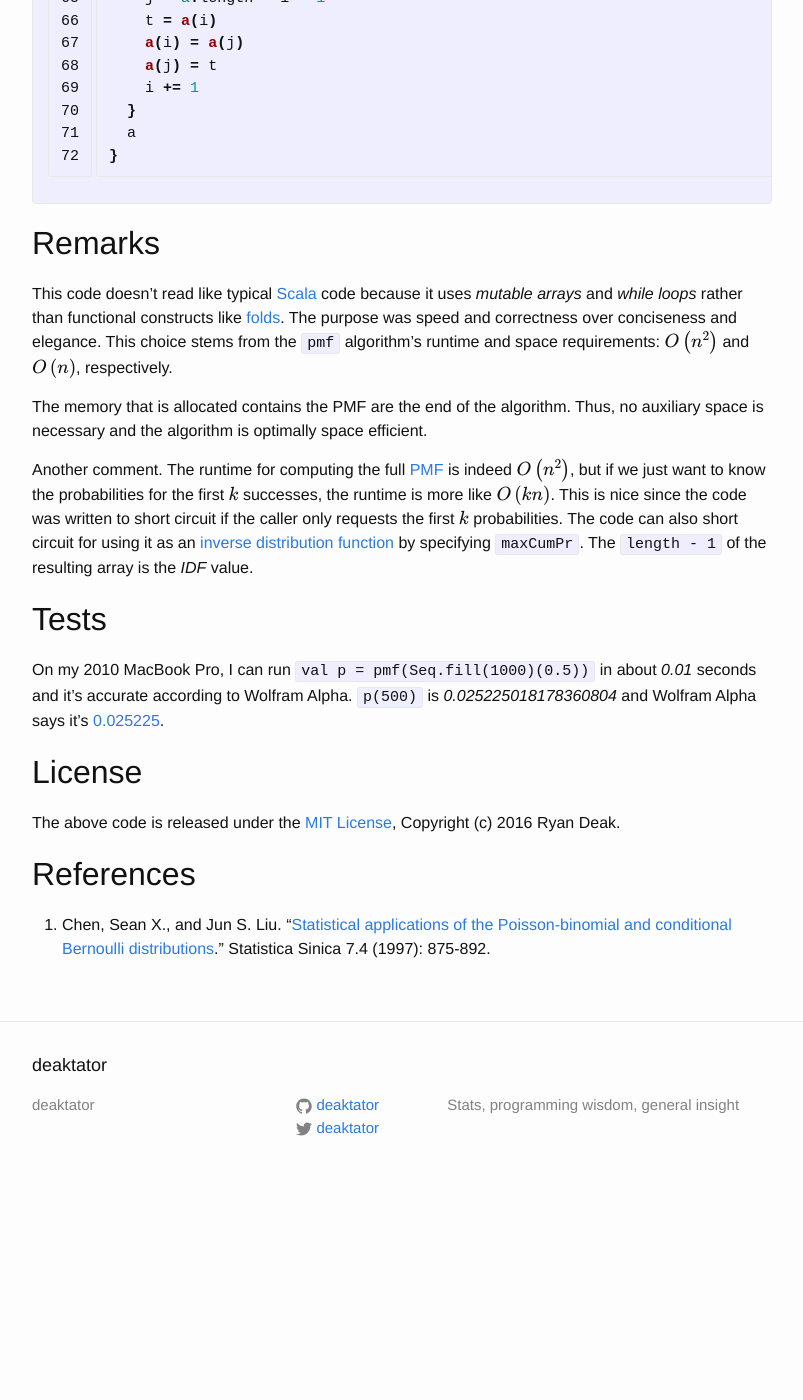
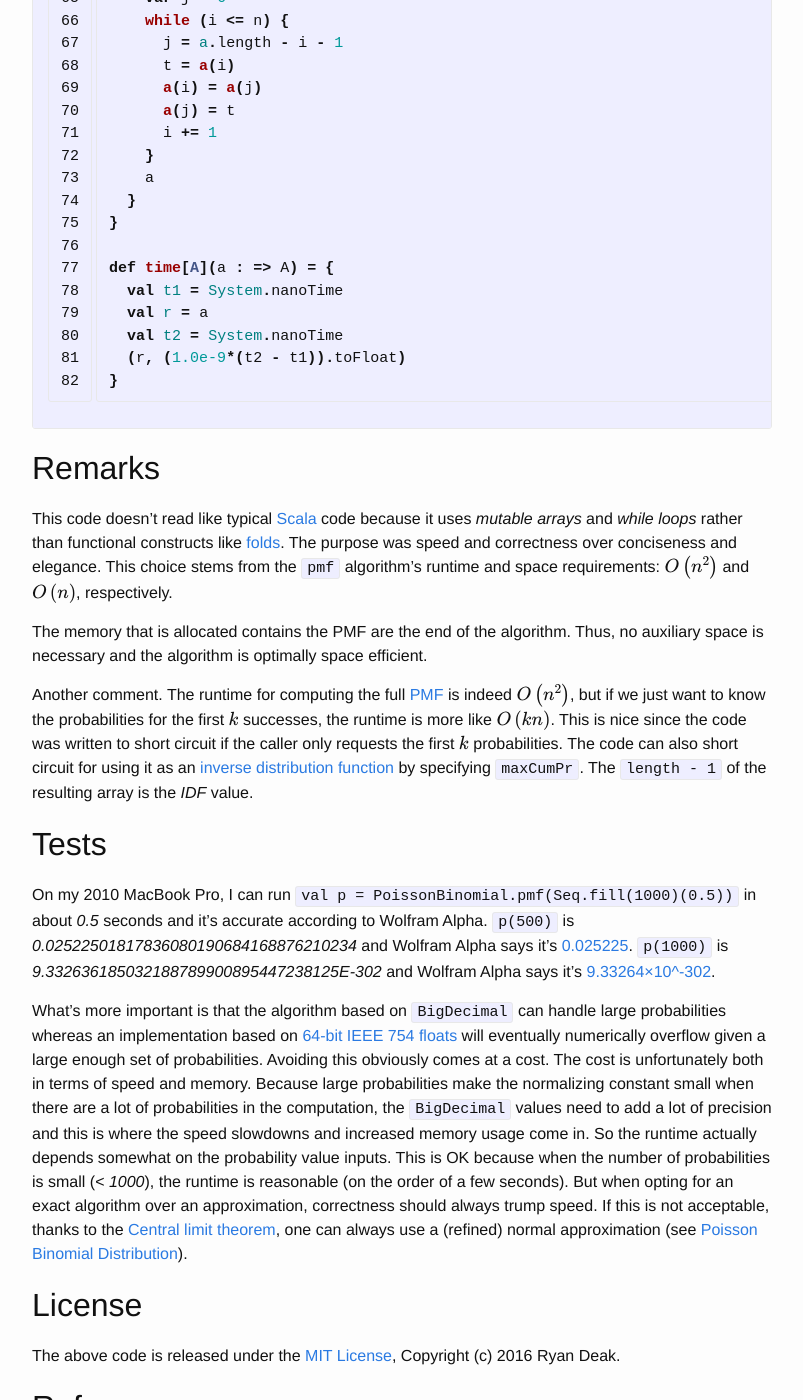
Before and after one commit to deaktator/deaktator.github.io, a Jekyll site: the page built from _posts/2016-02-12-poisson-binomial-revisited.md, in a window 1280 px wide and 1400 px high, scrolled down 2969 px. Shown: the whole window, without its empty margins (238-1041 px from the left). Built offline with Jekyll 4.4.1, drawn with Linux system fonts in a browser that asks for light colours; formulas are drawn with MathJax 3; before the commit the page ends 4168 px from its top, so only the background shows below that; some of the changed text lies outside the part shown.

Commit message:
Changed code to use BigDecimal and added commentary to reflect this.

```diff
--- a/_posts/2016-02-12-poisson-binomial-revisited.md
+++ b/_posts/2016-02-12-poisson-binomial-revisited.md
@@ -65,77 +65,86 @@
 {% highlight scala linenos %}
 // Scala Code
 
-def pmf(pr: TraversableOnce[Double]): Array[Double] = pmf(pr, Int.MaxValue, 2)
+object PoissonBinomial {
+  val zero = BigDecimal(0)
+  val one = BigDecimal(1)
 
-def pmf(pr: TraversableOnce[Double], maxN: Int, maxCumPr: Double): Array[Double] = {
-  require(0 <= maxN)
+  def pmf(pr: TraversableOnce[Double]): Array[BigDecimal] = pmf(pr, Int.MaxValue, 2)
 
-  // This auxiliary array, w, isn't necessary for the algorithm to
-  // work correctly but memoization saves redundant computation.
-  // Since we are using it, we can base all subsequent computation
-  // on w and make pr a TraversableOnce.
-  val w = pr.map(p => p / (1 - p)).toIndexedSeq
-  val n = w.size
-  val mN = math.min(maxN, n)
-  val z = w.foldLeft(1d)((s, w) => s / (1 + w))
-  val r = Array.fill(n + 1)(1d)
+  def pmf(pr: TraversableOnce[Double], maxN: Int, maxCumPr: Double): Array[BigDecimal] = {
+    require(0 <= maxN)
 
-  r(n) = z
+    // This auxiliary array, w, isn't necessary for the algorithm to
+    // work correctly but memoization saves redundant computation.
+    // Since we are using it, we can base all subsequent computation
+    // on w and make pr a TraversableOnce.
+    val w = pr.map{p =>
+      val x = BigDecimal(p)
+      x / (1 - x)
+    }.toIndexedSeq
+    val n = w.size
+    val mN = math.min(maxN, n)
+    val z = w.foldLeft(one)((s, w) => s / (w + one))
+    val r = Array.fill(n + 1)(one)
 
-  var i = 1
-  var j = 0
-  var k = 0
-  var m = 0
-  var s = 0d
-  var cumPr = r(n)
+    r(n) = z
 
-  while(cumPr < maxCumPr && i <= mN) {
-    s = 0;  j = 0;  m = n - i;  k = i - 1
+    var i = 1
+    var j = 0
+    var k = 0
+    var m = 0
+    var s = zero
+    var cumPr = r(n)
 
-    while (j <= m) {
-      s += r(j) * w(k + j)
-      r(j) = s
-      j += 1
+    while(cumPr < maxCumPr && i <= mN) {
+      s = zero;  j = 0;  m = n - i;  k = i - 1
+
+      while (j <= m) {
+        s += r(j) * w(k + j)
+        r(j) = s
+        j += 1
+      }
+
+      r(j - 1) *= z
+      cumPr += r(j - 1)
+
+      i += 1
     }
 
-    r(j - 1) *= z
-    cumPr += r(j - 1)
-
-    i += 1
+    finalizeR(r, i, n)
   }
 
-  finalizeR(r, i, n)
+  def finalizeR(r: Array[BigDecimal], i: Int, n: Int) = {
+    if (i <= n) {
+      val smallerR = new Array[BigDecimal](i)
+      System.arraycopy(r, n - i + 1, smallerR, 0, i)
+      reverse(smallerR)
+    }
+    else reverse(r)
+  }
+
+  def reverse[A](a: Array[A]): Array[A] = {
+    val n = a.length / 2
+    var i = 0
+    var t = a(0)
+    var j = 0
+    while (i <= n) {
+      j = a.length - i - 1
+      t = a(i)
+      a(i) = a(j)
+      a(j) = t
+      i += 1
+    }
+    a
+  }
 }
 
-def finalizeR(r: Array[Double], i: Int, n: Int) = {
-  val j = r.lastIndexWhere(x => java.lang.Double.isNaN(x) ||
-                                java.lang.Double.isInfinite(x))
-  if (j != -1)
-    throw new NumberFormatException(s"Numerical overflow detected: r[$j] = ${r(j)}")
-
-  if (i <= n) {
-    val smallerR = new Array[Double](i)
-    System.arraycopy(r, n - i + 1, smallerR, 0, i)
-    reverse(smallerR)
-  }
-  else reverse(r)
+def time[A](a : => A) = {
+  val t1 = System.nanoTime
+  val r = a
+  val t2 = System.nanoTime
+  (r, (1.0e-9*(t2 - t1)).toFloat)
 }
-
-def reverse(a: Array[Double]): Array[Double] = {
-  val n = a.length / 2
-  var i = 0
-  var t = 0d
-  var j = 0
-  while (i <= n) {
-    j = a.length - i - 1
-    t = a(i)
-    a(i) = a(j)
-    a(j) = t
-    i += 1
-  }
-  a
-}
-
 {% endhighlight %}
 
 ## Remarks
@@ -157,9 +166,24 @@
 
 ## Tests
 
-On my 2010 MacBook Pro, I can run `val p = pmf(Seq.fill(1000)(0.5))` in about *0.01* seconds and it's accurate according
-to Wolfram Alpha.  `p(500)` is *0.025225018178360804* and Wolfram Alpha says it's
-[0.025225](http://www.wolframalpha.com/input/?i=PDF(BinomialDistribution(1000,+0.5),+500)).
+On my 2010 MacBook Pro, I can run `val p = PoissonBinomial.pmf(Seq.fill(1000)(0.5))` in about *0.5* seconds and
+it's accurate according to Wolfram Alpha.  `p(500)` is *0.02522501817836080190684168876210234* and Wolfram Alpha
+says it's [0.025225](http://www.wolframalpha.com/input/?i=PDF(BinomialDistribution(1000,+0.5),+500)).  `p(1000)` is
+*9.332636185032188789900895447238125E-302* and Wolfram Alpha says it's
+[9.33264×10^-302](http://www.wolframalpha.com/input/?i=PDF(BinomialDistribution(1000,+0.5),+1000)).
+
+What's more important is that the algorithm based on `BigDecimal` can handle large probabilities whereas
+an implementation based on [64-bit IEEE 754 floats](https://en.wikipedia.org/wiki/IEEE_floating_point) will eventually
+numerically overflow given a large enough set of probabilities.  Avoiding this obviously comes at a cost.  The cost is
+unfortunately both in terms of speed and memory.  Because large probabilities make the normalizing constant small
+when there are a lot of probabilities in the computation, the `BigDecimal` values need to add a lot of precision and
+this is where the speed slowdowns and increased memory usage come in.  So the runtime actually depends somewhat on
+the probability value inputs.  This is OK because when the number of probabilities is small (*< 1000*), the runtime is
+reasonable (on the order of a few seconds).  But when opting for an exact algorithm over an approximation, correctness
+should always trump speed.  If this is not acceptable, thanks to the
+[Central limit theorem](https://en.wikipedia.org/wiki/Central_limit_theorem),
+one can always use a (refined) normal approximation
+(see [Poisson Binomial Distribution]({% post_url 2015-08-09-poisson-binomial-distribution %})).
 
 ## License
 
```
